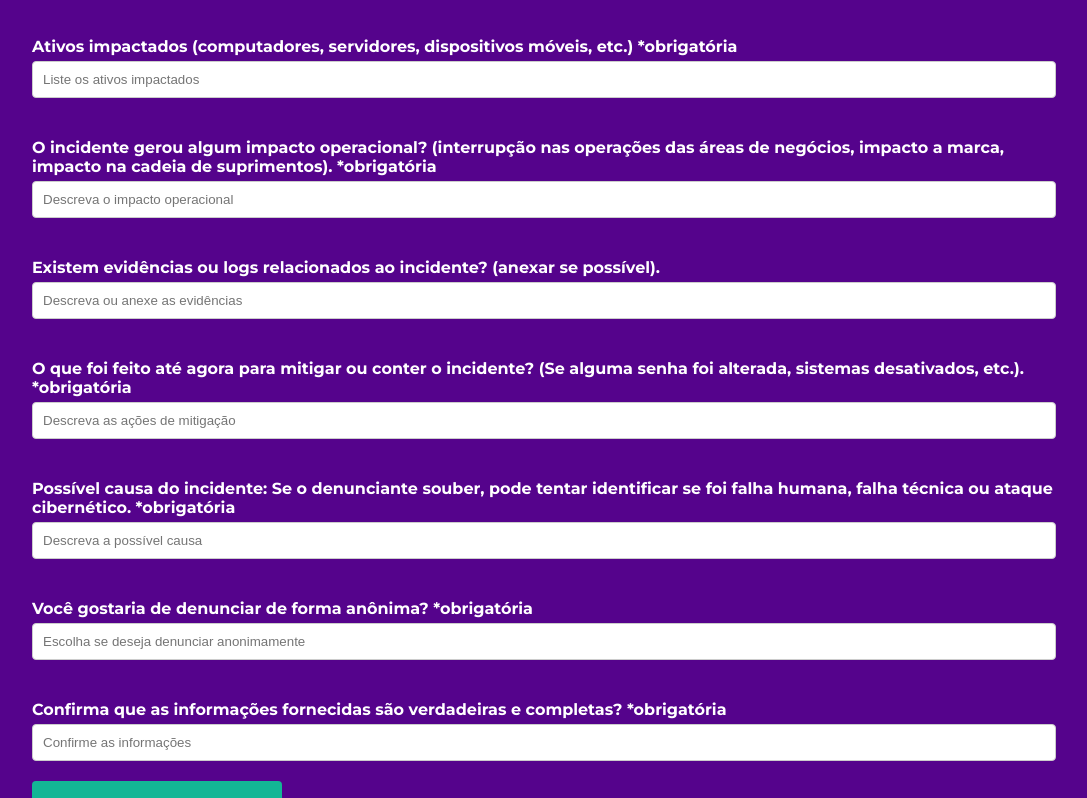
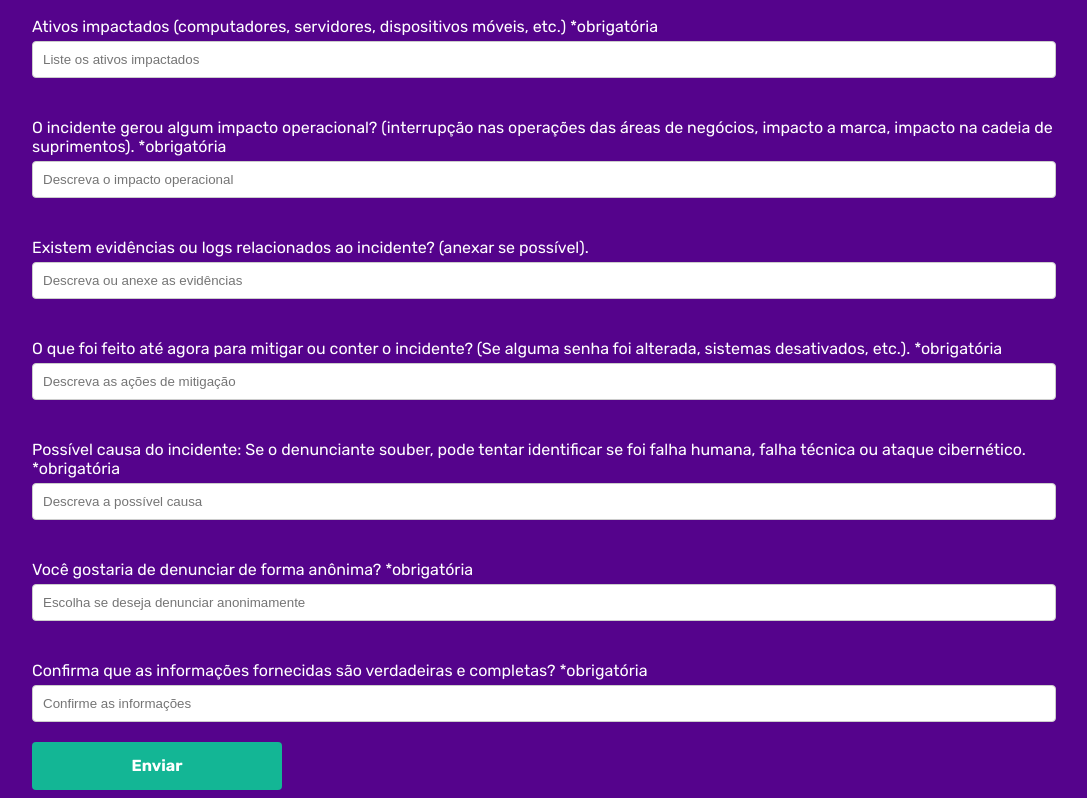
Before and after one commit to Rodig0SantOs/habilis, a React (Vite) app: page /formulario in a window 1280 px wide. Shown: the part 640-1438 px from the top of the page, without its empty margins (96-1183 px from the left). Built offline with nearby package versions, Linux system fonts and the light colour scheme.

Commit message:
Atualização de font Rubik

```diff
--- a/src/App.css
+++ b/src/App.css
@@ -18,6 +18,7 @@
 h1 {
   font-size: 2.7em; /* Tamanho reduzido para mobile */
   padding: 0.2em 0;
+  font-weight: bold;
   color: var(--font-color);
 }
 
@@ -32,10 +33,11 @@
   */
 
 .paragraph {
-  line-height: 1.8; /* Reduzido para mobile */
+  line-height: 1.4; /* Reduzido para mobile */
   margin-bottom: 1em;
   padding: 1em 0;
   font-size: 1.5em; /* Tamanho de fonte ajustado */
+  font-weight: 300;
 }
 
 .btn {
@@ -50,8 +52,9 @@
 
   /* Estilos do texto */
   color: #55038c;
-  font-weight: 600;
+  font-weight: bold;
   text-decoration: none;
+  font-family: "Rubik", sans-serif;
 
   /* Efeito hover/interação */
   &:hover {
--- a/src/index.css
+++ b/src/index.css
@@ -1,4 +1,4 @@
-@import url("https://fonts.googleapis.com/css2?family=Inter:ital,opsz,wght@0,14..32,100..900;1,14..32,100..900&family=Montserrat:ital,wght@0,100..900;1,100..900&display=swap");
+@import url('https://fonts.googleapis.com/css2?family=Rubik:ital,wght@0,300..900;1,300..900&display=swap');
 
 *,
 :before,
@@ -12,14 +12,13 @@
   --color-primary: #55038c;
   --color-primary-hover: #3e0561;
   --color-text: #f7ebfe;
-  /* --color-highlighter: #00FFAA; */
   --font-color: #85DAFF;
 }
 
 body {
   background-color: #000;
   color: #fff;
-  font-family: "Montserrat", sans-serif;
+  font-family: "Rubik", sans-serif;
   text-rendering: optimizeLegibility;
   -webkit-font-smoothing: antialiased;
 }
--- a/src/utils/form.module.css
+++ b/src/utils/form.module.css
@@ -11,7 +11,7 @@
 .label {
   display: block;
   margin-bottom: 5px;
-  font-weight: bold;
+  font-weight: 400;
 }
 
 .input {
@@ -26,11 +26,13 @@
   height: 48px;
   background-color: #13B695;
   font-weight: bold;
+  font-size: 1em;
   color: white;
   padding: 10px 15px;
   border: none;
   border-radius: 4px;
   cursor: pointer;
+  font-family: "Rubik", sans-serif;
 }
 
 input[type="submit"]:hover {
```
